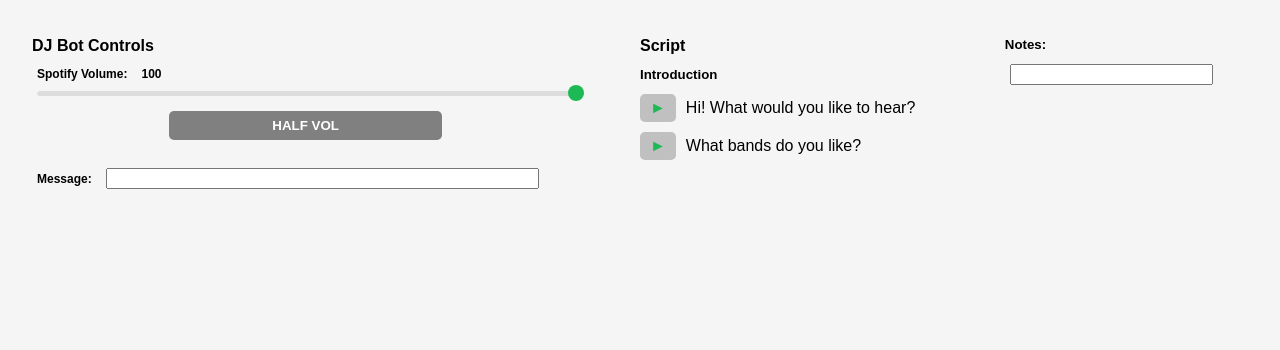
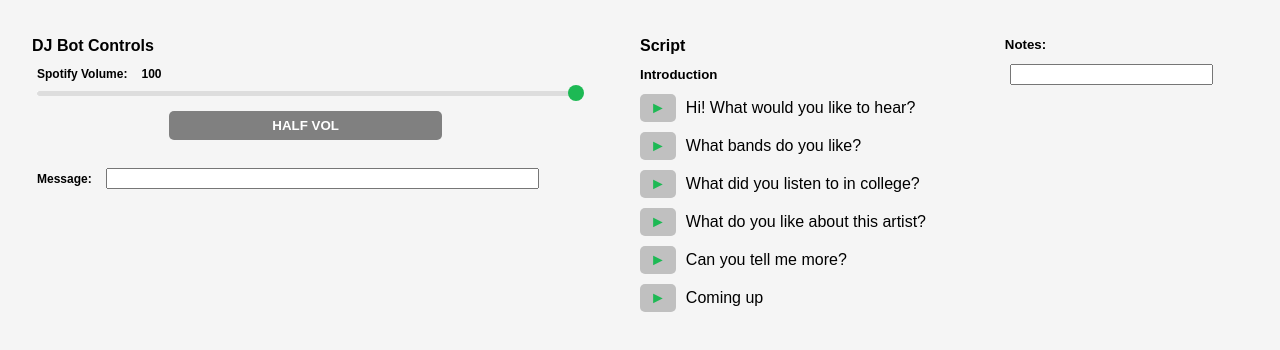
Before and after one commit to nikmart/DJBot-at-Home, a website: page CONTROL/public/index.html in a window 1280 px wide. Drawn offline with nearby package versions, Linux system fonts and the light colour scheme; no server answers.

Commit message:
adding questions

```diff
--- a/CONTROL/public/index.html
+++ b/CONTROL/public/index.html
@@ -67,6 +67,26 @@
         <p id="q2">What bands do you like?</p>
       </div>
 
+      <div class="script-container">
+        <button onClick="playMsg('q3')" class="play">&#9658;</button>
+        <p id="q3">What did you listen to in college?</p>
+      </div>
+
+      <div class="script-container">
+        <button onClick="playMsg('q4')" class="play">&#9658;</button>
+        <p id="q4">What do you like about this artist?</p>
+      </div>
+
+      <div class="script-container">
+        <button onClick="playMsg('q5')" class="play">&#9658;</button>
+        <p id="q5">Can you tell me more?</p>
+      </div>
+
+      <div class="script-container">
+        <button onClick="playMsg('q6')" class="play">&#9658;</button>
+        <p id="q6">Coming up</p>
+      </div>
+
     </div>
 
     <div class="note-container">
```
